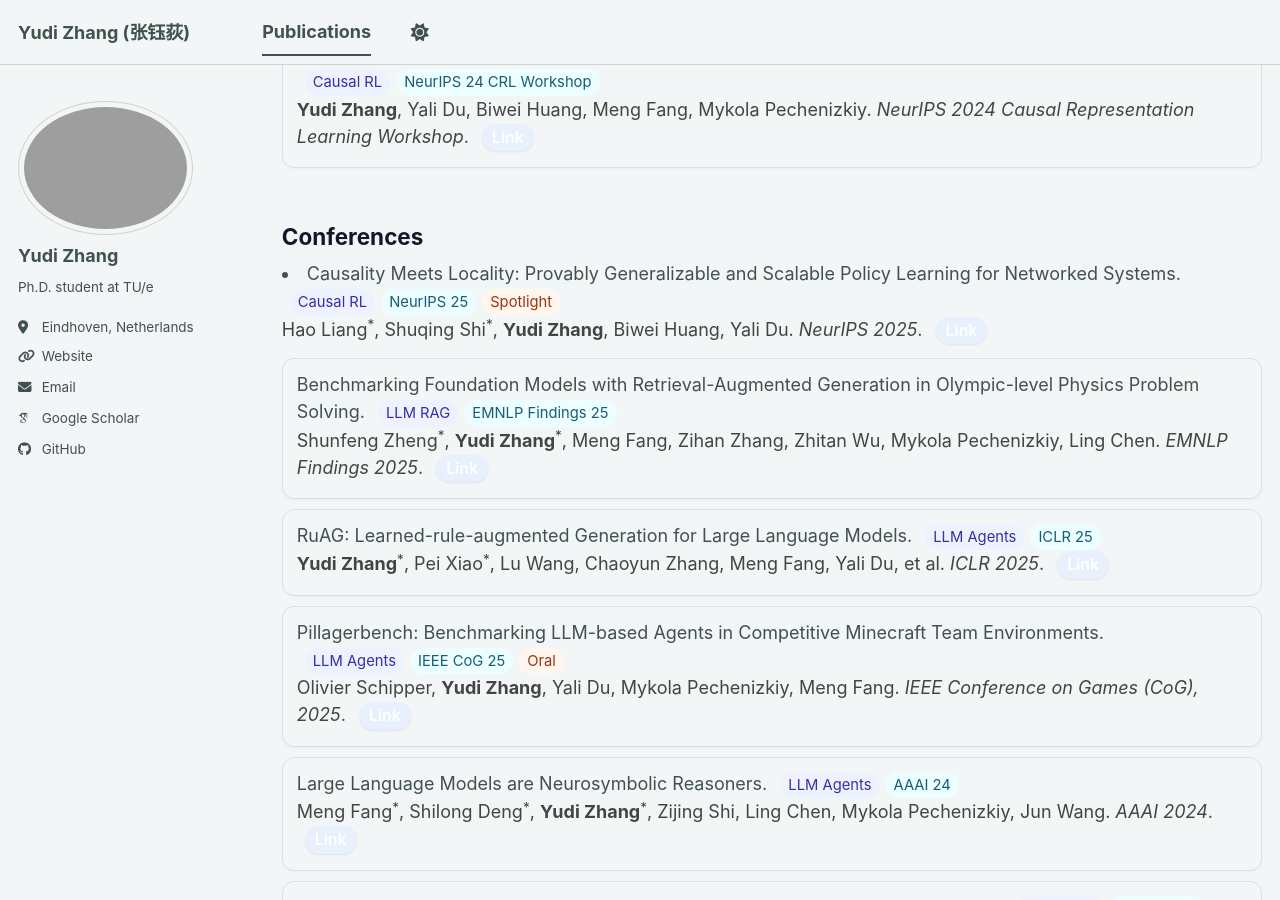
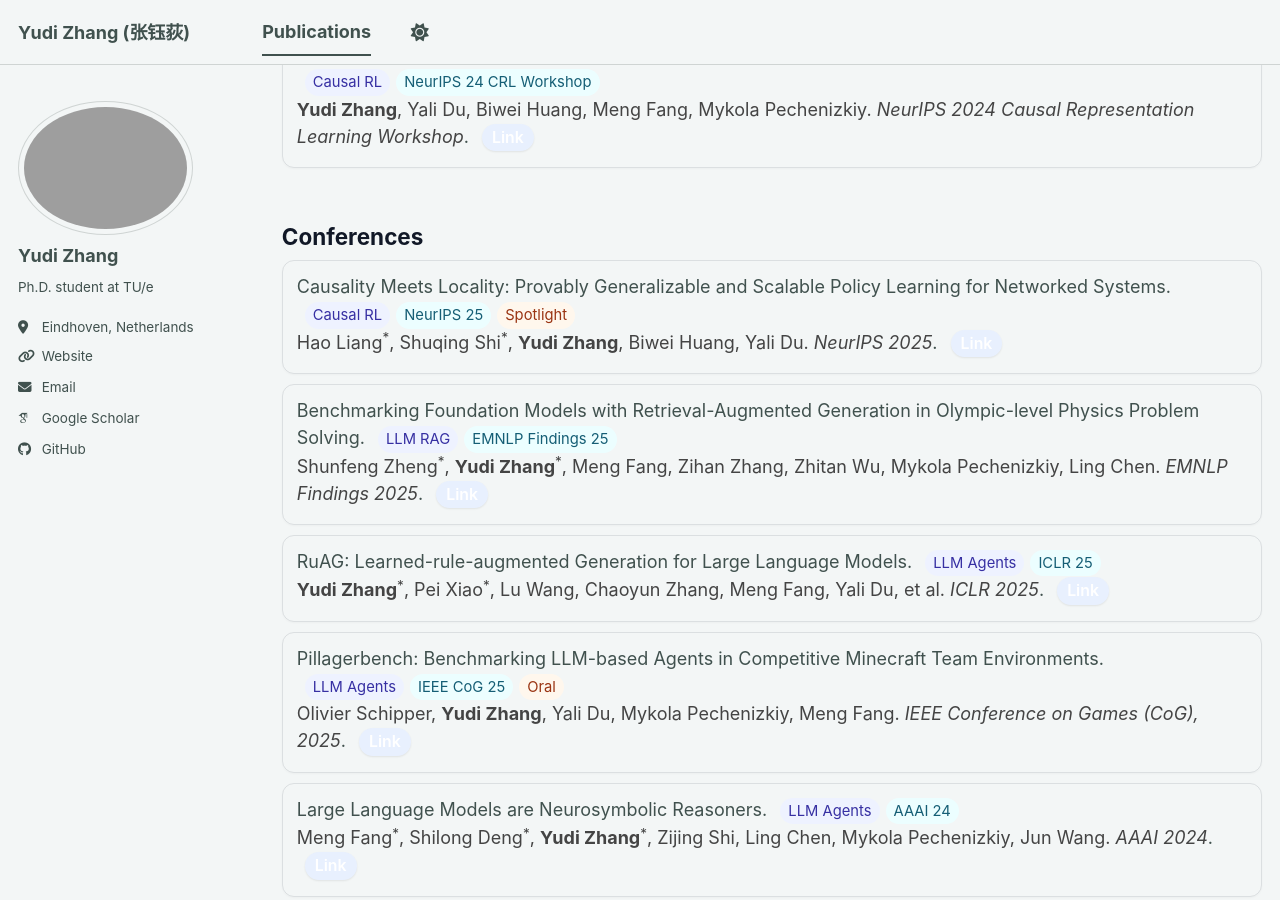
Before and after one commit to ReedZyd/ReedZyd.github.io, a Jekyll site: the page built from _pages/publications.html, in a window 1280 px wide and 900 px high, scrolled down 585 px. Built offline with Jekyll 4.4.1, drawn with Linux system fonts in a browser that asks for light colours; some web fonts are replaced; a script bundle is joined from its source files by our own code; library files that are not in the unit come from our copies.

Commit message:
Update publications.html

```diff
--- a/_pages/publications.html
+++ b/_pages/publications.html
@@ -249,7 +249,10 @@ body.dark .pubs .pub-list li{
 
   <h3>Conferences</h3>
 
-    <li>
+
+  <ul class="pub-list">
+
+      <li>
       <span class="title">Causality Meets Locality: Provably Generalizable and Scalable Policy Learning for Networked Systems.</span>
       <span class="tags">
         <span class="tag topic">Causal RL</span>
@@ -261,7 +264,6 @@ body.dark .pubs .pub-list li{
       <a class="btn" href="https://openreview.net/forum?id=dfcQFL89OM" target="_blank" rel="noopener noreferrer">Link</a>
     </li>
 
-  <ul class="pub-list">
     <li>
       <span class="title">Benchmarking Foundation Models with Retrieval-Augmented Generation in Olympic-level Physics Problem Solving.</span>
       <span class="tags">
```
